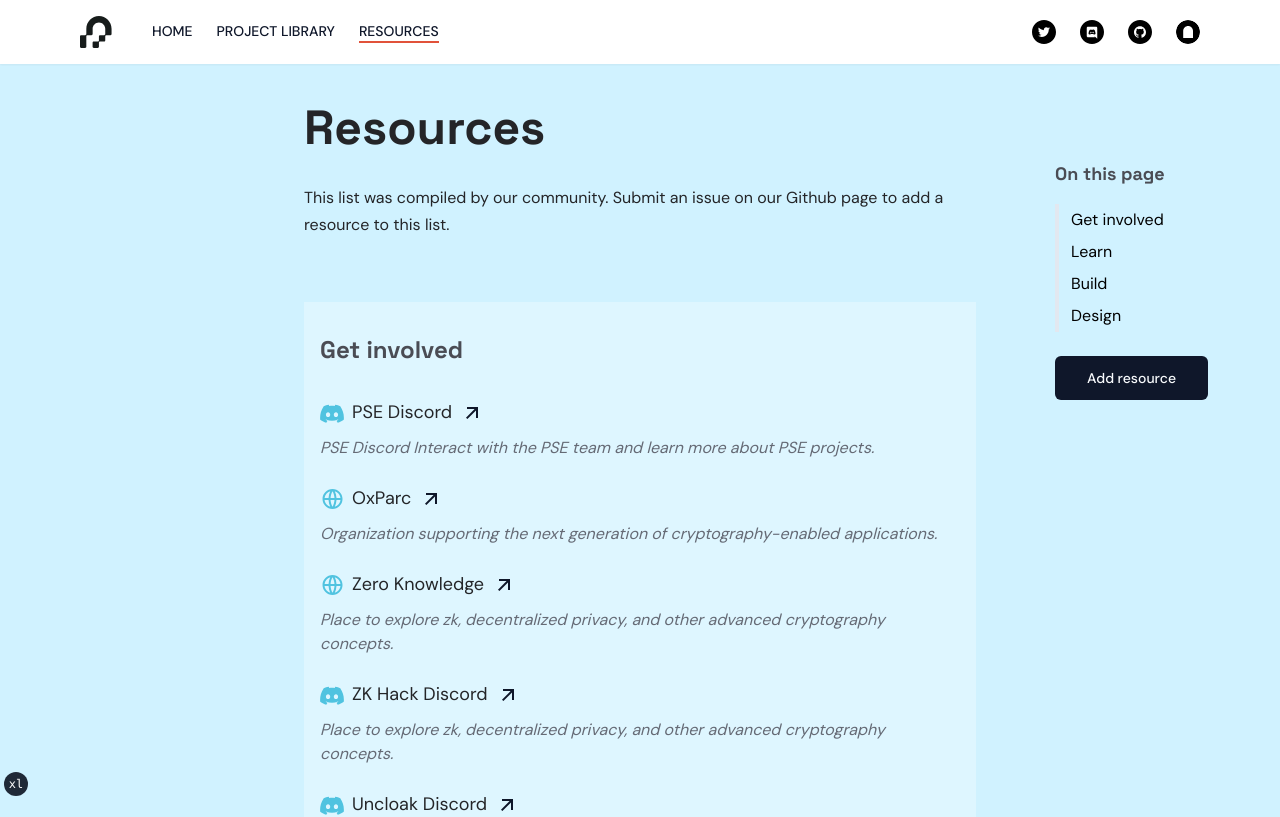
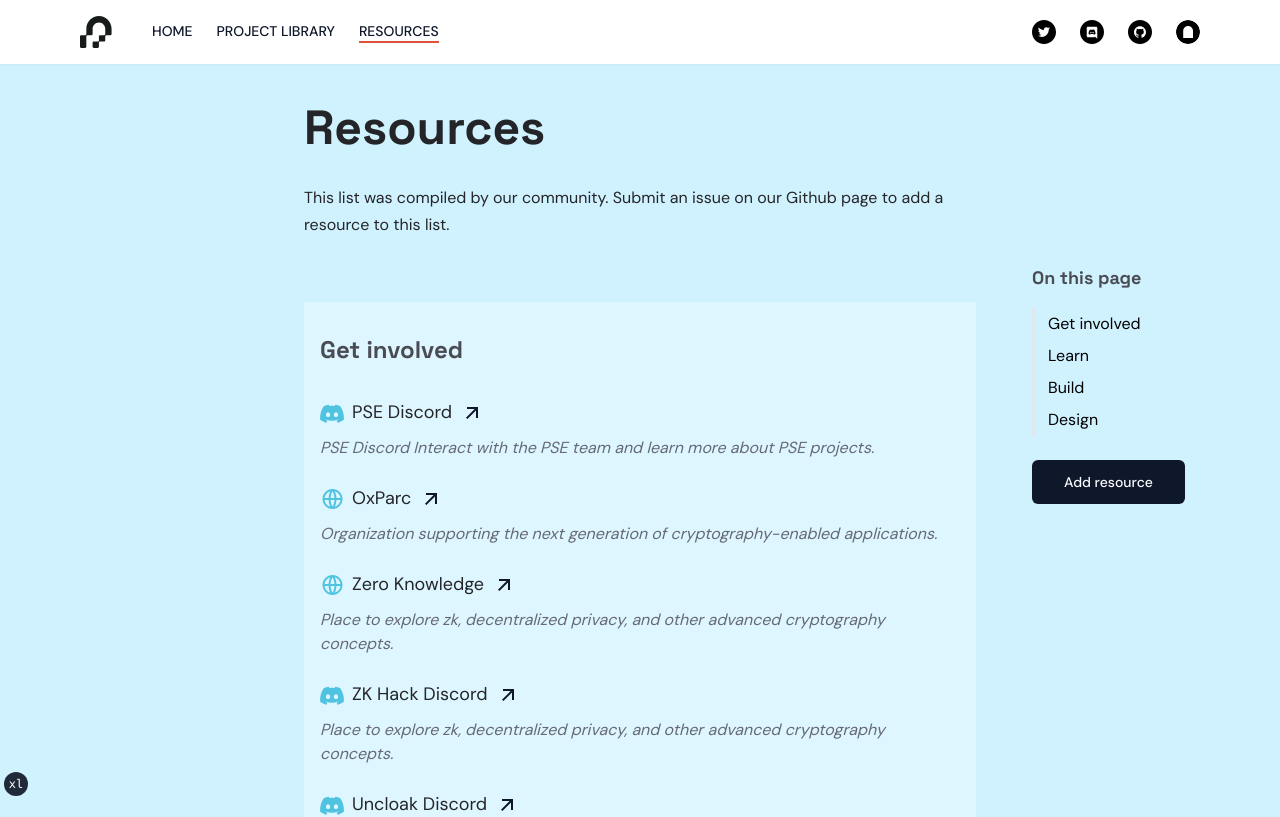
Before and after one commit to privacy-scaling-explorations/pse.dev, a Next.js app: page /resources in a window 1280 px wide. Shown: the top 817 px of the page. Built offline with nearby package versions, Linux system fonts and the light colour scheme.

Commit message:
add anchor scroll component

```diff
--- a/app/resources/page.tsx
+++ b/app/resources/page.tsx
@@ -1,3 +1,5 @@
+"use client"
+
 import React from "react"
 import Link from "next/link"
 
@@ -82,11 +84,28 @@ const ResourceCard = ({ id, title, children }: ResourceCardProps) => {
 }
 
 const ResourceNavItem = ({
+  id,
   children,
   active = false,
 }: ResourceNavItemProps) => {
+  const onScroll = () => {
+    const element = document.getElementById(id)
+    const top = element?.offsetTop ?? 0
+    const offset = 80
+
+    if (element) {
+      window?.scrollTo({
+        behavior: "smooth",
+        top: (top ?? 0) - offset,
+      })
+    }
+  }
+
   return (
-    <li className="flex items-center h-8 px-3 border-l-2 cursor-pointer">
+    <li
+      onClick={onScroll}
+      className="flex items-center h-8 px-3 border-l-2 cursor-pointer"
+    >
       {children}
     </li>
   )
@@ -106,9 +125,12 @@ const ResourceNav = () => {
           <ResourceNavItem id="design">Design</ResourceNavItem>
         </ul>
       </div>
-      <Button size="lg">
-        <span className="text-sm font-medium">Add resource</span>
-      </Button>
+      {/* TODO: add lint to github for edit this page*/}
+      <Link href={"/"}>
+        <Button size="lg">
+          <span className="text-sm font-medium">Add resource</span>
+        </Button>
+      </Link>
     </div>
   )
 }
@@ -257,8 +279,10 @@ export default function ResourcePage() {
             </ResourceCard>
           </div>
         </div>
-        <div className="fixed hidden right-10 md:block top-32">
-          <ResourceNav />
+        <div className="relative hidden right-10 md:block top-32">
+          <div className="sticky right-0 top-14">
+            <ResourceNav />
+          </div>
         </div>
       </div>
     </div>
```
